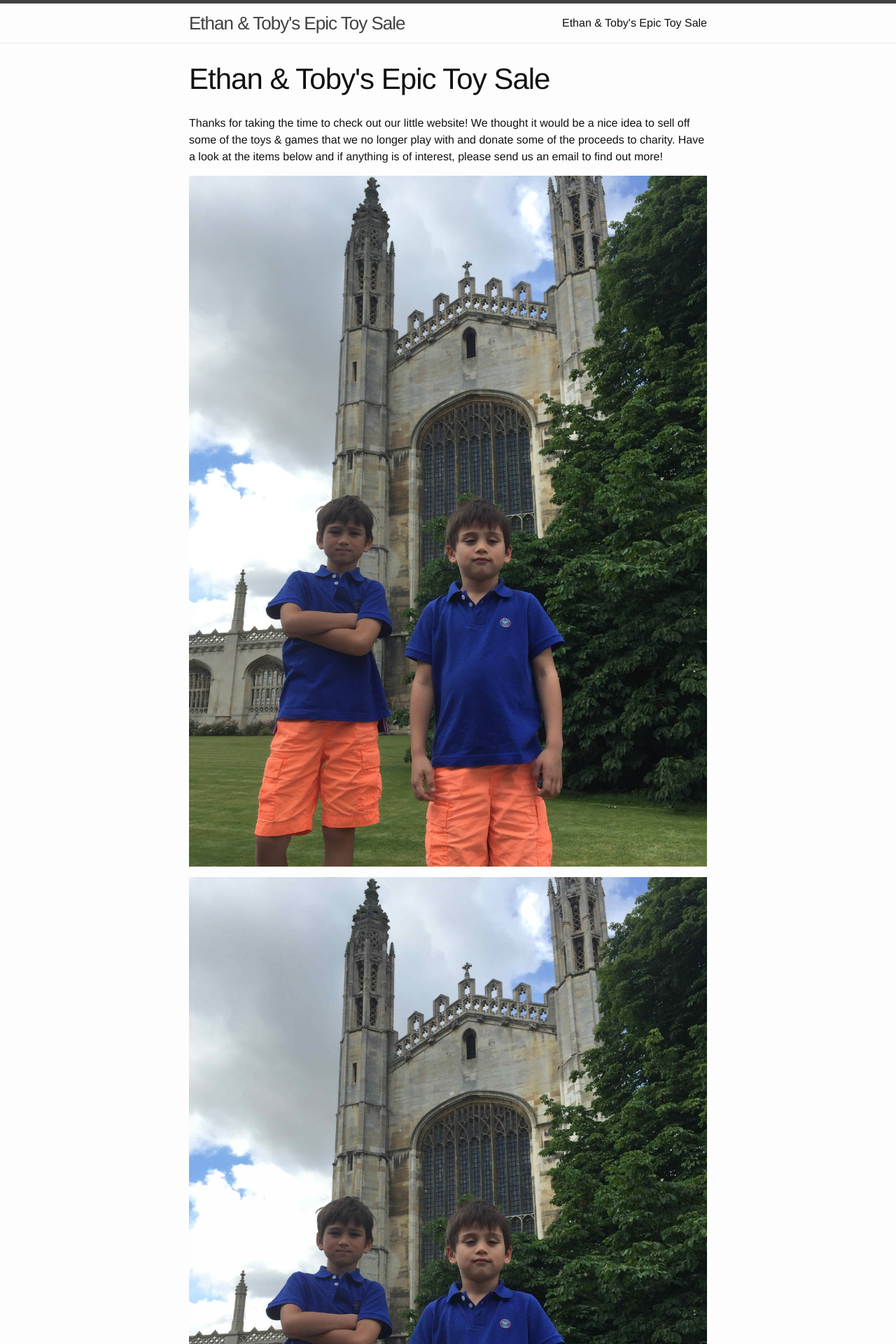
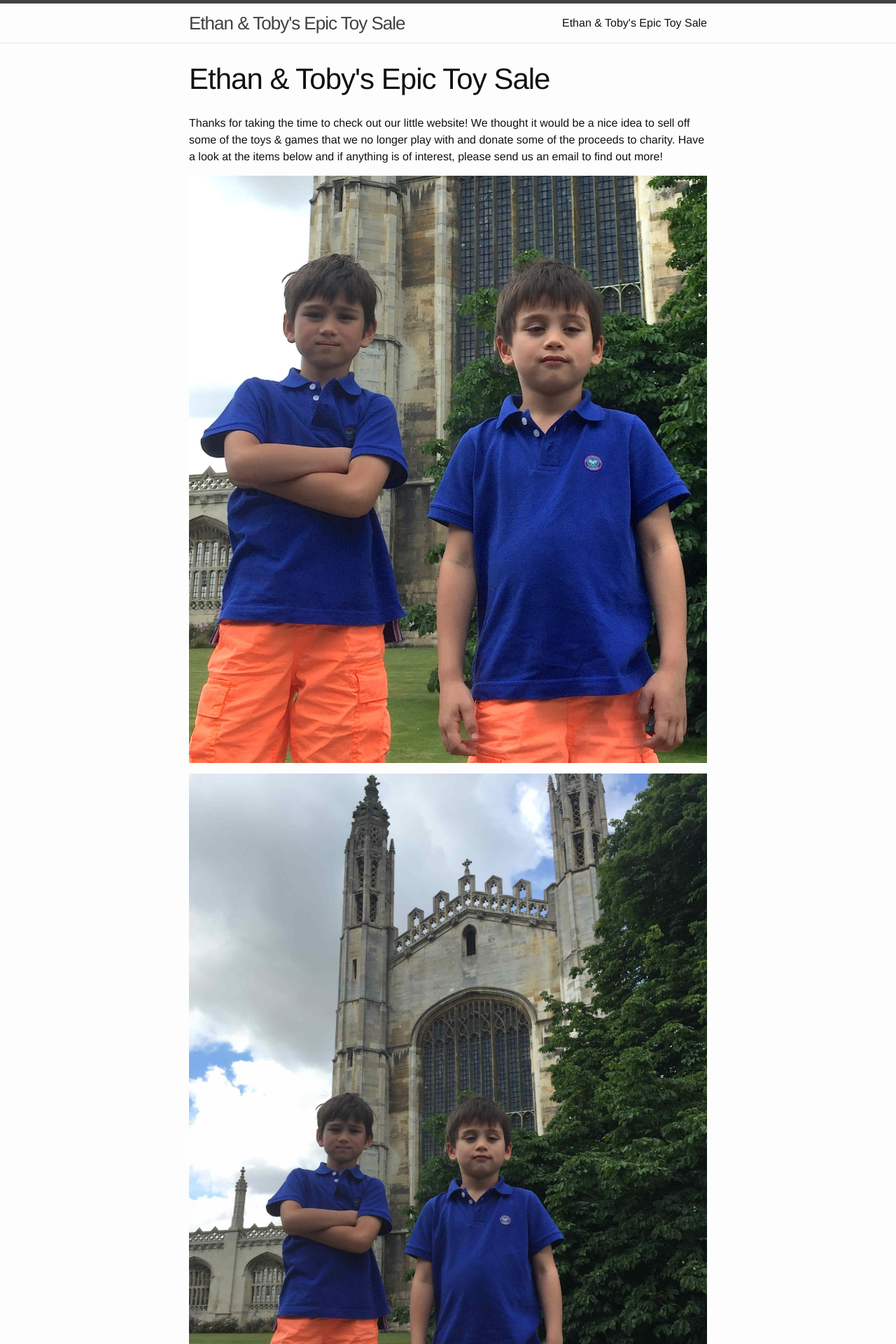
Before and after one commit to kooshkashkai/kooshkashkai.github.io, a Jekyll site: the page built from about.md, in a window 1280 px wide. Shown: the top 1920 px of the page at 70% size. Built offline with Jekyll 4.4.1, drawn with Linux system fonts in a browser that asks for light colours.

Commit message:
Update about.md

```diff
--- a/about.md
+++ b/about.md
@@ -6,7 +6,7 @@
 
 Thanks for taking the time to check out our little website! We thought it would be a nice idea to sell off some of the toys & games that we no longer play with and donate some of the proceeds to charity. Have a look at the items below and if anything is of interest, please send us an email to find out more!
 
-![This is us!](http://www.ethanandtoby.com/images/ET.jpg)
+![This is us!](http://www.ethanandtoby.com/images/ET4.jpeg)
 
 ![This is us!](http://www.ethanandtoby.com/images/ET2.jpg)
 
```
